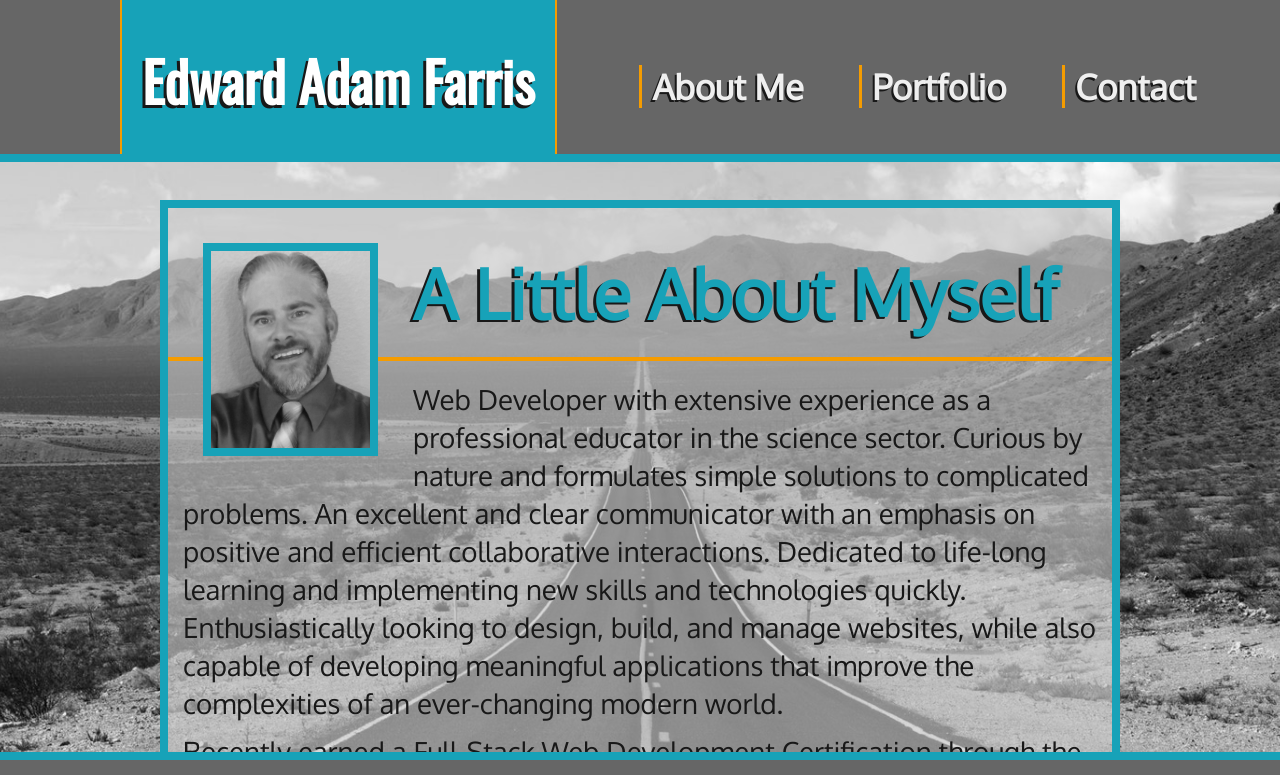
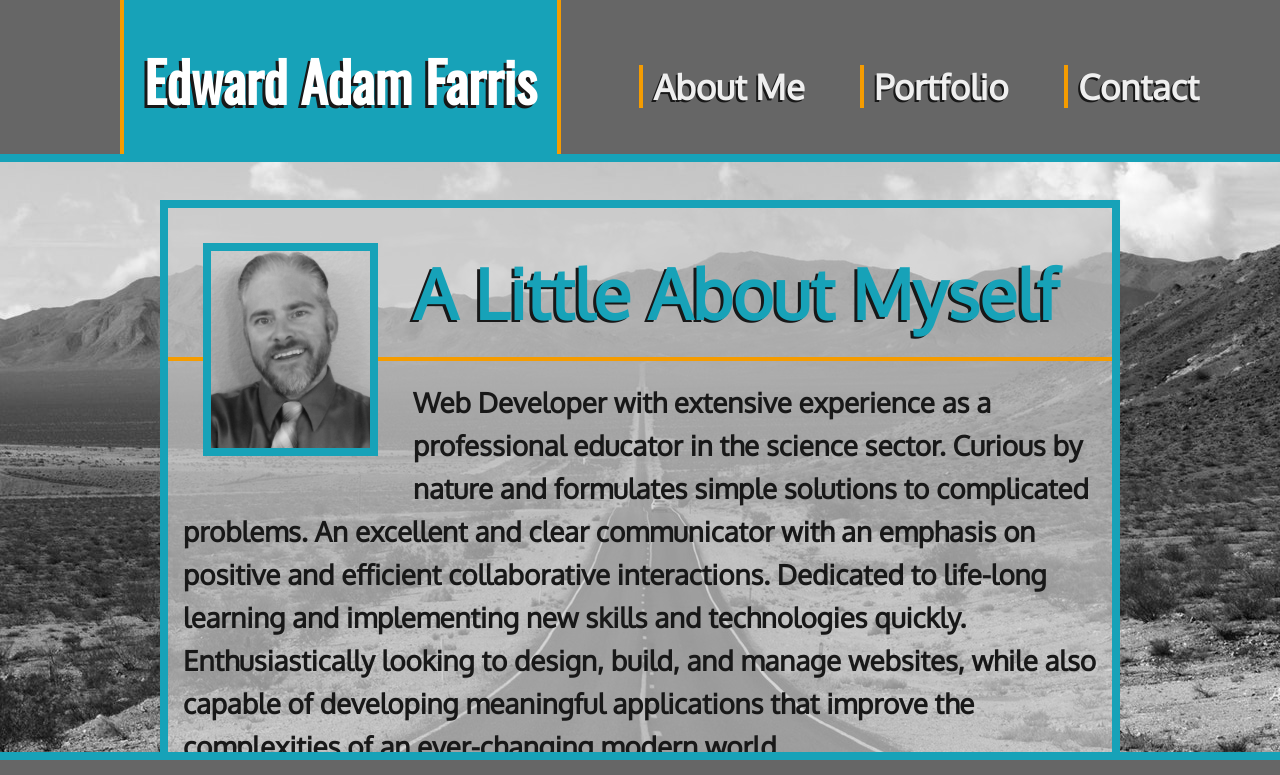
Before and after one commit to EdwardFarris/EdwardFarris, a plain HTML site: page aboutme.html in a window 1280 px wide. Shown: the top 775 px of the page. Drawn offline with nearby package versions, Linux system fonts and the light colour scheme.

Commit message:
changed border thickness and color for .name, .logo, and .navbar1

```diff
--- a/assets/css/style.css
+++ b/assets/css/style.css
@@ -135,7 +135,7 @@ padding-bottom: 6px;
     text-align: center;
     text-shadow: -2px 2px #efefef;
     font-family: 'Oxygen', sans-serif;
-    border: 2px solid rgb(245, 156, 0);
+    border: 4px solid rgb(245, 156, 0);
 }
 
 .details {
@@ -212,7 +212,7 @@ div.gitHub  {
     width: 80%;
     max-width: 960px;
     margin: 0 auto;
-    background: rgba(204, 204, 204, 0.6);
+    background: rgba(204, 204, 204, 0.7);
     border: 8px solid #17a2b8;
     text-align: left;
     padding-bottom: 20px;
@@ -231,7 +231,8 @@ div.gitHub  {
     color: rgb(24, 24, 24);
     margin-left: 15px;
     margin-right: 15px;
-    line-height: 38px;
+    line-height: 43px;
+    font-weight: bold;
 }
 
 #h1About, #h1Contact{
@@ -270,8 +271,8 @@ div.gitHub  {
     background-color: #17a2b8;
     padding: 50px 20px 46px 20px;
     margin: 0 5px 0 0;
-    border-left: 2px solid rgb(245, 156, 0);
-    border-right: 2px solid rgb(245, 156, 0);
+    border-left: 4px solid rgb(245, 156, 0);
+    border-right: 4px solid rgb(245, 156, 0);
     transition: 0.4s;
 }
 
@@ -301,7 +302,7 @@ li.navbar1 {
     padding-left: 10px;
     color: #efefef;
     text-decoration: none;
-    border-left: 3px solid rgb(245, 156, 0);
+    border-left: 4px solid rgb(245, 156, 0);
     font-weight: bold;
     font-size: 1.5em;
     text-shadow: -2px 2px rgb(24, 24, 24);
```
